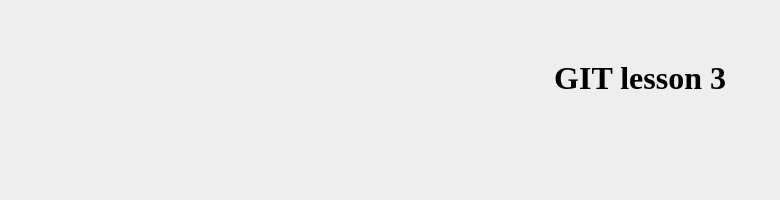
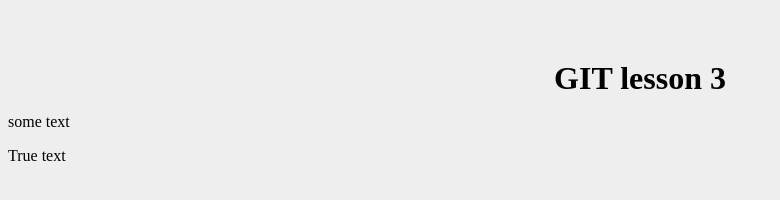
Before and after one commit to Hukkizagi/site, a plain HTML site: page index.html in a window 1280 px wide. Shown: the whole page, without its empty margins (0-780 px from the left). Drawn offline with Linux system fonts and the light colour scheme.

Commit message:
second commit

```diff
--- a/index.html
+++ b/index.html
@@ -7,6 +7,7 @@
 </head>
 <body>
 	<h1>GIT lesson 3</h1>
-
+	<p>some text</p>
+	<p>True text</p>
 </body>
 </html>
```
